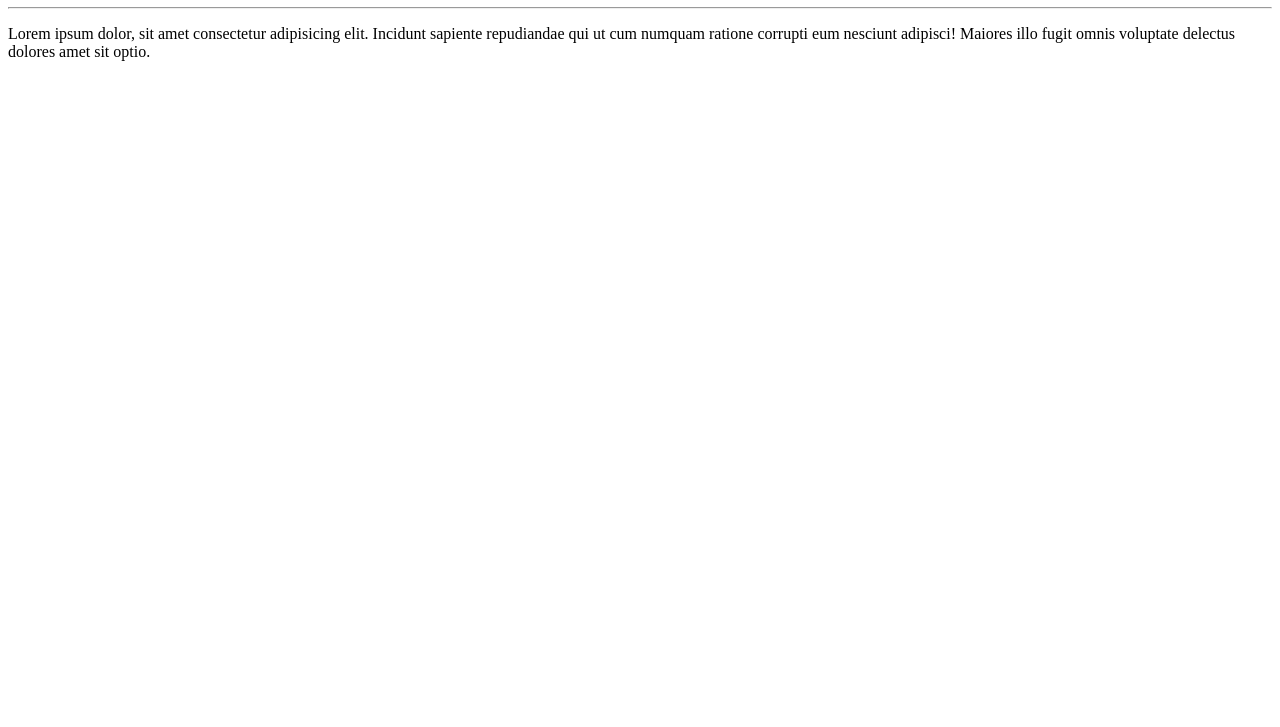
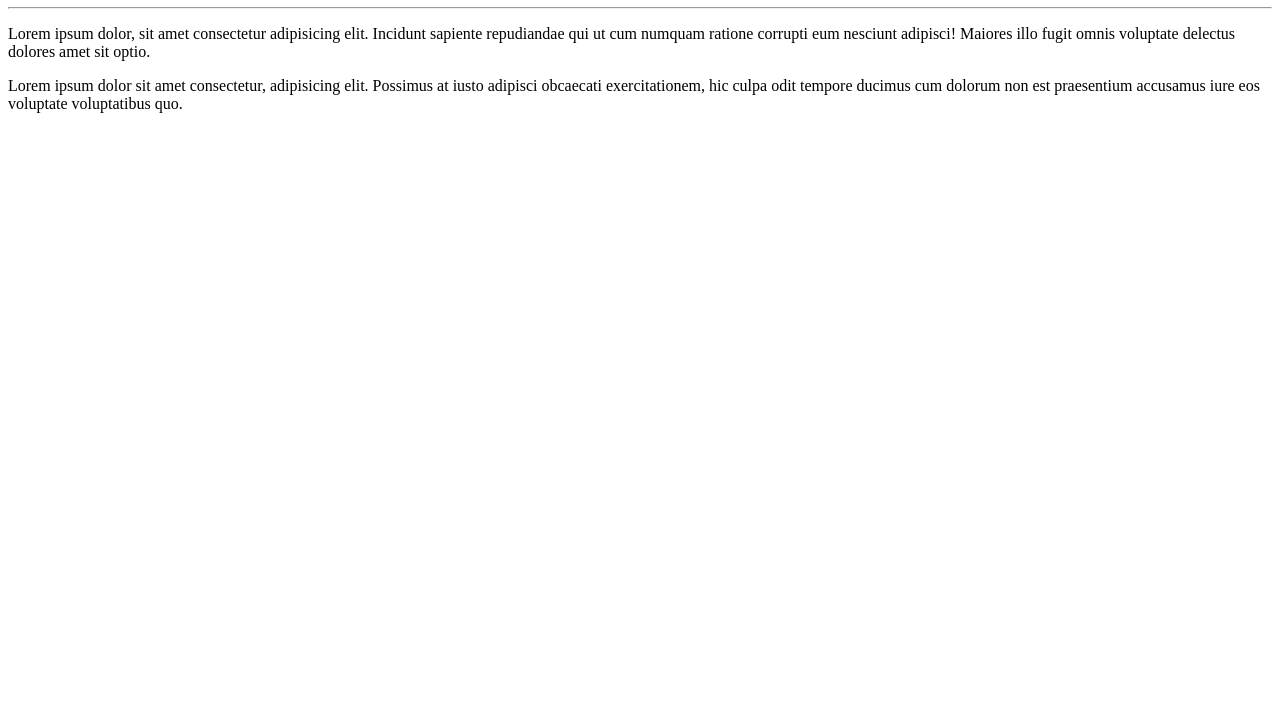
Before and after one commit to mariaclara-d/Ola-Mundo, a plain HTML site: page site-exemplo/index.html in a window 1280 px wide. Shown: the part 73-800 px from the top of the page. Drawn offline with Linux system fonts and the light colour scheme.

Commit message:
Adicionei um parágrafo

```diff
--- a/site-exemplo/index.html
+++ b/site-exemplo/index.html
@@ -10,5 +10,6 @@
     <h1>Olá, mundo!</h1>
     <hr>
     <p>Lorem ipsum dolor, sit amet consectetur adipisicing elit. Incidunt sapiente repudiandae qui ut cum numquam ratione corrupti eum nesciunt adipisci! Maiores illo fugit omnis voluptate delectus dolores amet sit optio.</p>
+    <p>Lorem ipsum dolor sit amet consectetur, adipisicing elit. Possimus at iusto adipisci obcaecati exercitationem, hic culpa odit tempore ducimus cum dolorum non est praesentium accusamus iure eos voluptate voluptatibus quo.</p>
 </body>
 </html>
```
